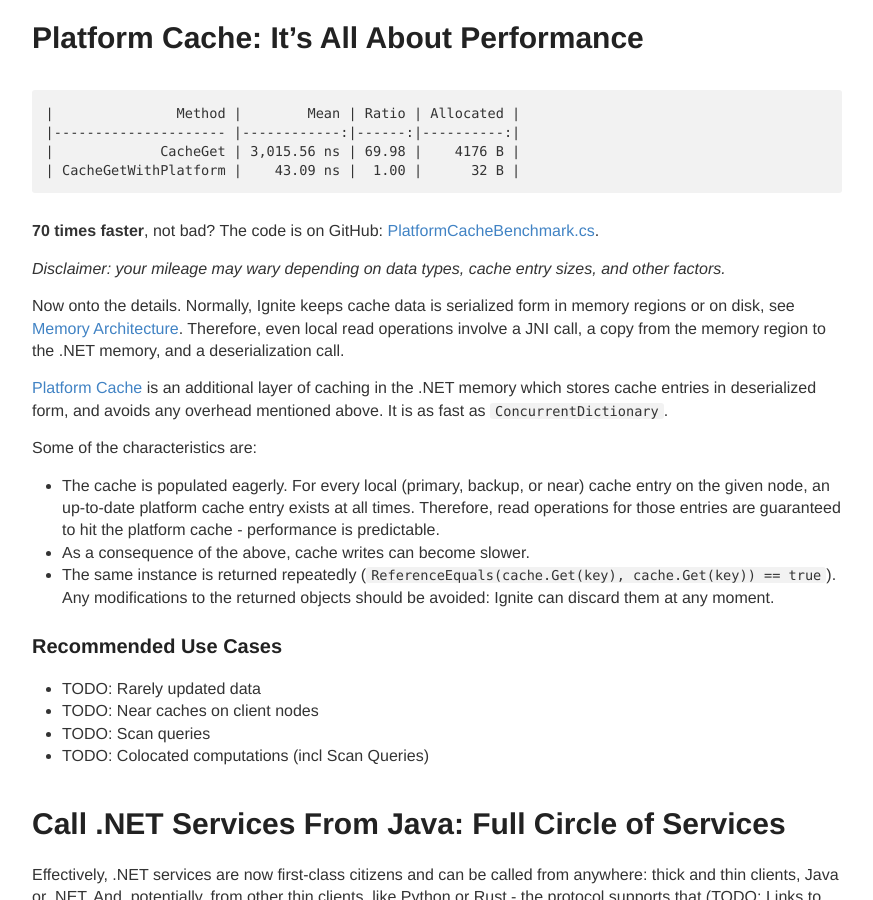
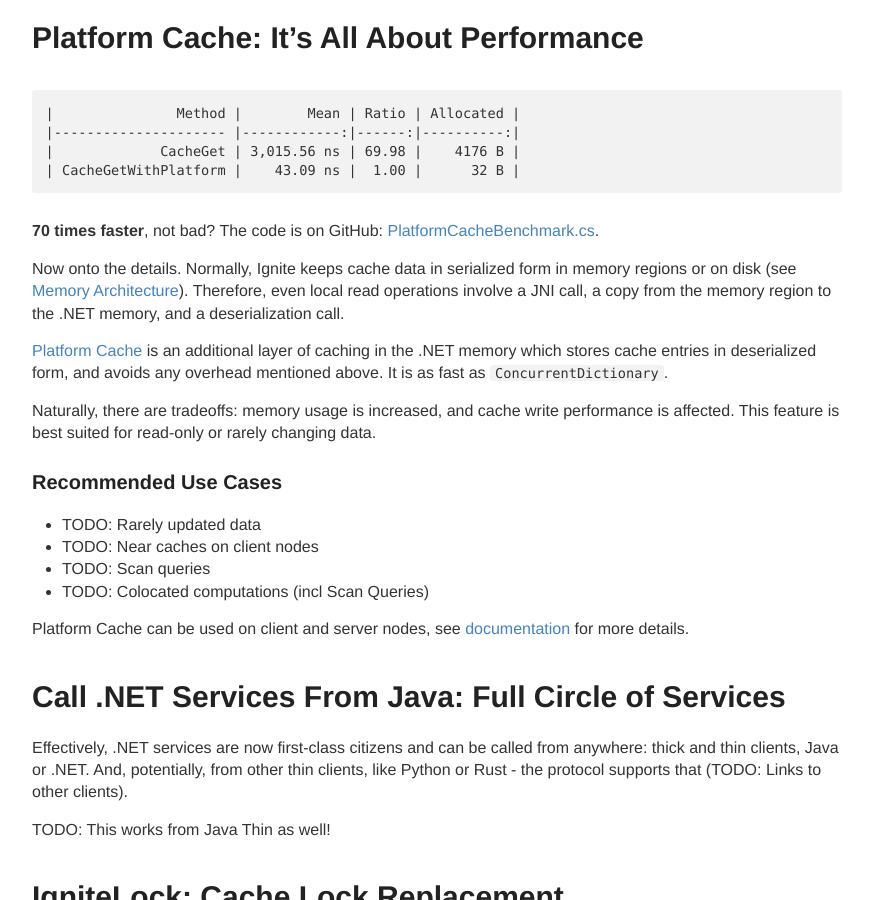
Before and after one commit to ptupitsyn/ptupitsyn.github.io, a Jekyll site: the page built from _posts/2020-10-26-Whats-New-In-Ignite-Net-2.9.md, in a window 1280 px wide and 900 px high, scrolled down 290 px. Shown: the whole window, without its empty margins (203-1076 px from the left). Built offline with Jekyll 4.4.1, drawn with Linux system fonts in a browser that asks for light colours; comment, search, counter and statistics services are not loaded.

Commit message:
wip platform cache - reword

```diff
--- a/_posts/2020-10-26-Whats-New-In-Ignite-Net-2.9.md
+++ b/_posts/2020-10-26-Whats-New-In-Ignite-Net-2.9.md
@@ -20,19 +20,13 @@
 
 **70 times faster**, not bad? The code is on GitHub: [PlatformCacheBenchmark.cs](https://github.com/ptupitsyn/IgniteNetBenchmarks/blob/bab8535a4a22e7e863a9929f590bbb9a80140fcf/PlatformCacheBenchmark.cs).
 
- *Disclaimer: your mileage may wary depending on data types, cache entry sizes, and other factors.*
-
-Now onto the details. Normally, Ignite keeps cache data is serialized form in memory regions or on disk, see [Memory Architecture](https://ignite.apache.org/docs/latest/memory-architecture).
+Now onto the details. Normally, Ignite keeps cache data in serialized form in memory regions or on disk (see [Memory Architecture](https://ignite.apache.org/docs/latest/memory-architecture)).
 Therefore, even local read operations involve a JNI call, a copy from the memory region to the .NET memory, and a deserialization call.
 
 [Platform Cache](https://ignite.apache.org/docs/latest/net-specific/net-platform-cache) is an additional layer of caching in the .NET memory which stores cache entries in deserialized form,
 and avoids any overhead mentioned above. It is as fast as `ConcurrentDictionary`.
 
-Some of the characteristics are:
-
-* The cache is populated eagerly. For every local (primary, backup, or near) cache entry on the given node, an up-to-date platform cache entry exists at all times. Therefore, read operations for those entries are guaranteed to hit the platform cache - performance is predictable.
-* As a consequence of the above, cache writes can become slower.
-* The same instance is returned repeatedly (`ReferenceEquals(cache.Get(key), cache.Get(key)) == true`). Any modifications to the returned objects should be avoided: Ignite can discard them at any moment.
+Naturally, there are tradeoffs: memory usage is increased, and cache write performance is affected. This feature is best suited for read-only or rarely changing data.
 
 ### Recommended Use Cases
 
@@ -40,6 +34,8 @@
 * TODO: Near caches on client nodes
 * TODO: Scan queries
 * TODO: Colocated computations (incl Scan Queries)
+
+Platform Cache can be used on client and server nodes, see [documentation](https://ignite.apache.org/docs/latest/net-specific/net-platform-cache) for more details.
 
 
 # Call .NET Services From Java: Full Circle of Services
```
